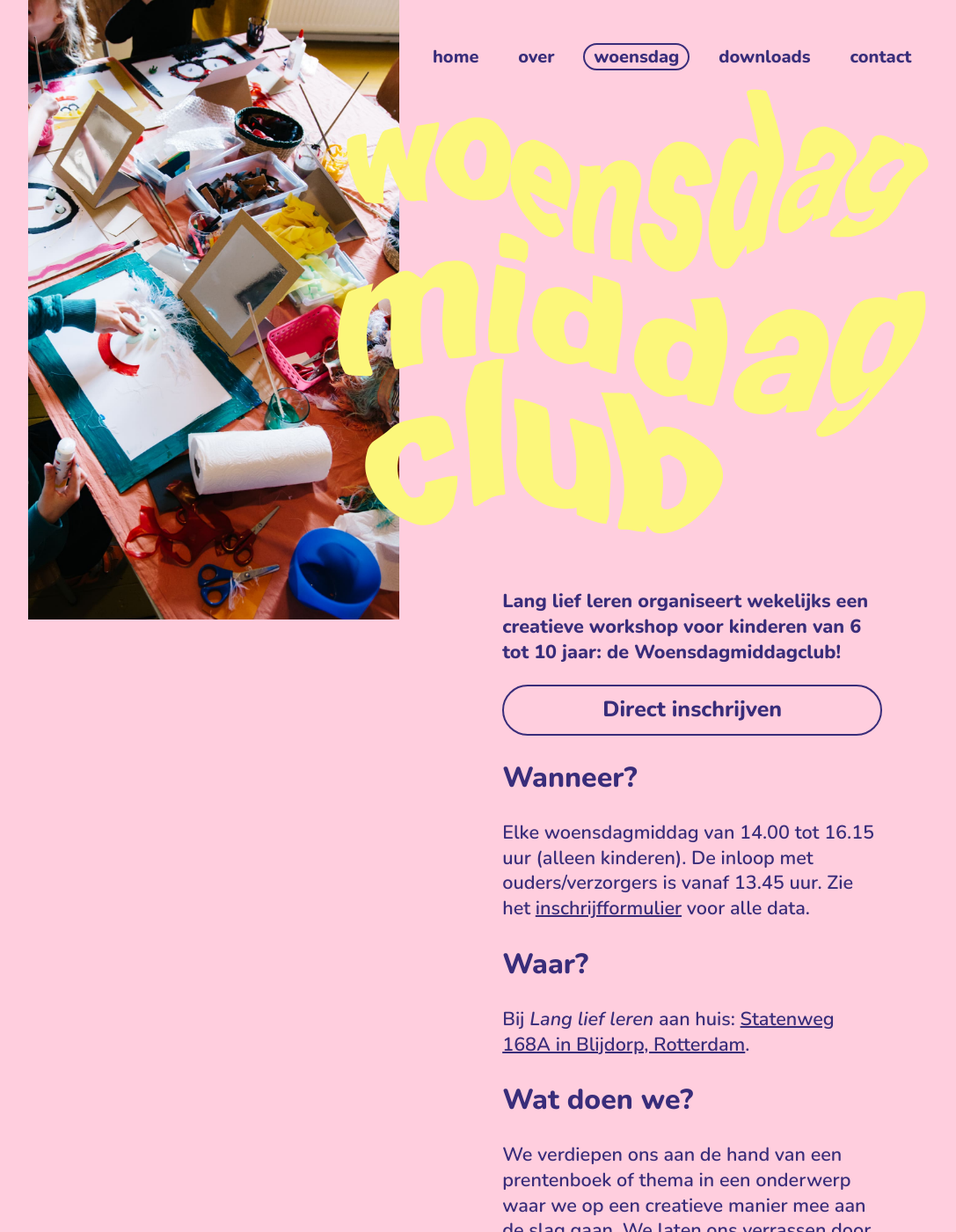
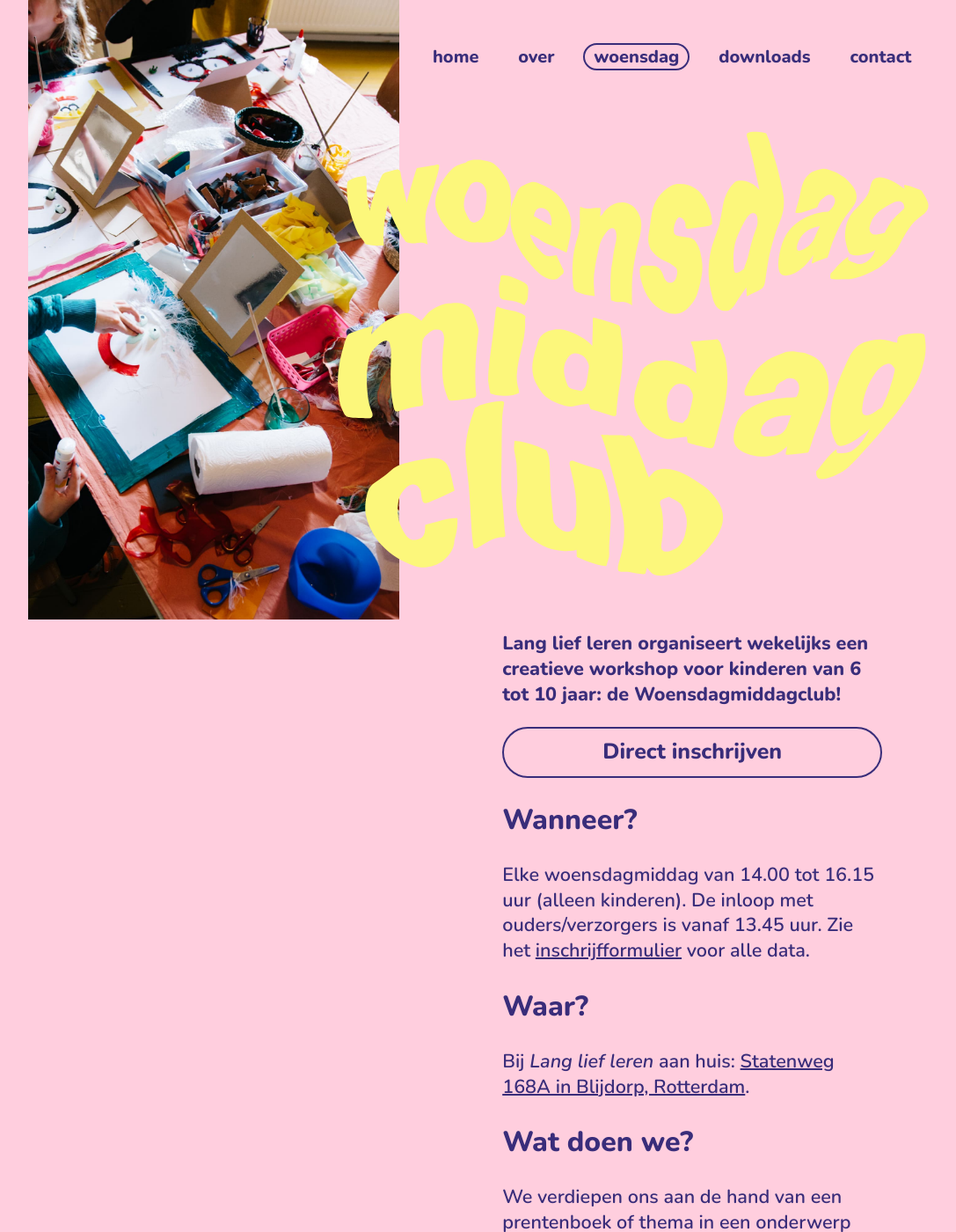
Before and after one commit to holleboom/langliefleren, a Jekyll site: the page built from woensdagmiddagclub/index.md, in a window 1280 px wide and 1400 px high. Shown: the whole window at 88% size, without its empty margins (64-1151 px from the left). Built offline with Jekyll 4.4.1, drawn with Linux system fonts in a browser that asks for light colours.

Commit message:
no message

```diff
--- a/css/_scss/subPage.scss
+++ b/css/_scss/subPage.scss
@@ -71,6 +71,6 @@
 		display: inline-block;
 		position: relative;
 		z-index: 1;
-		margin: 0 auto $gutter auto;
+		margin: $gutter auto;
 	}
 }
```
